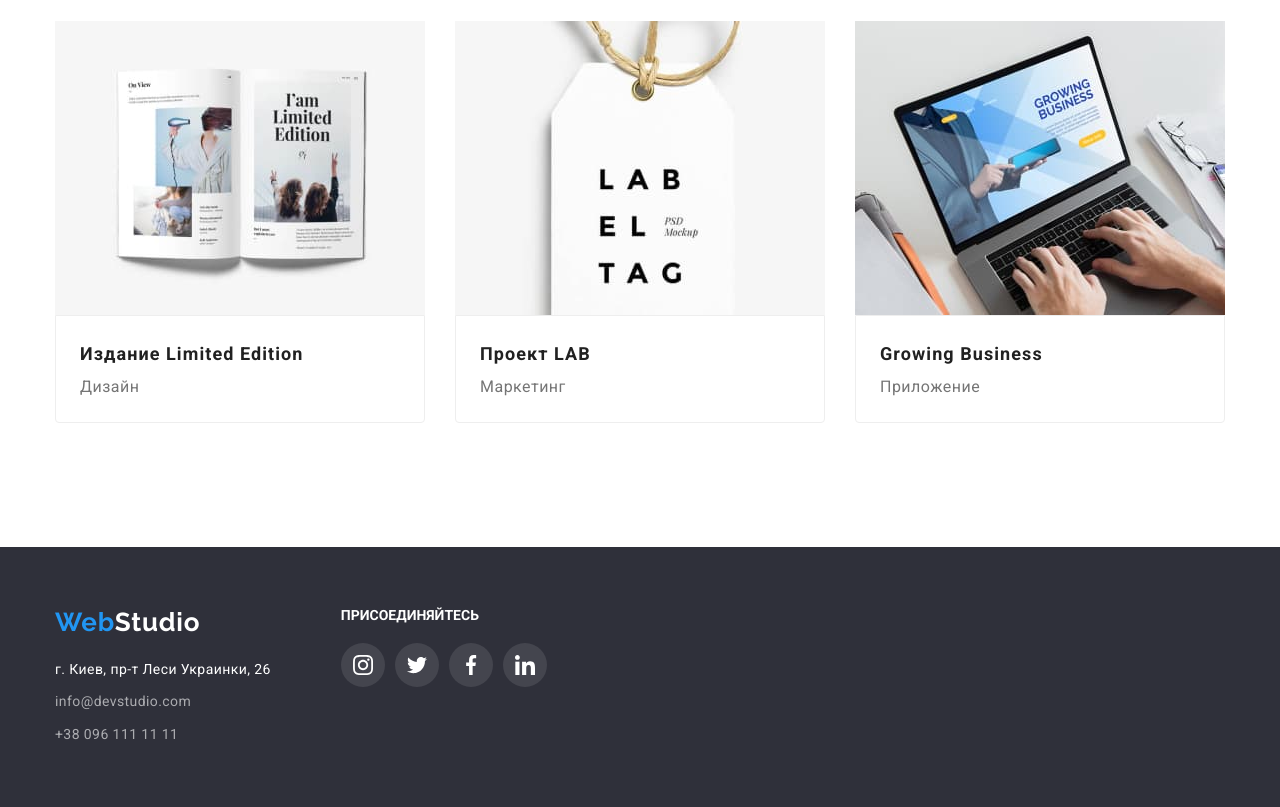
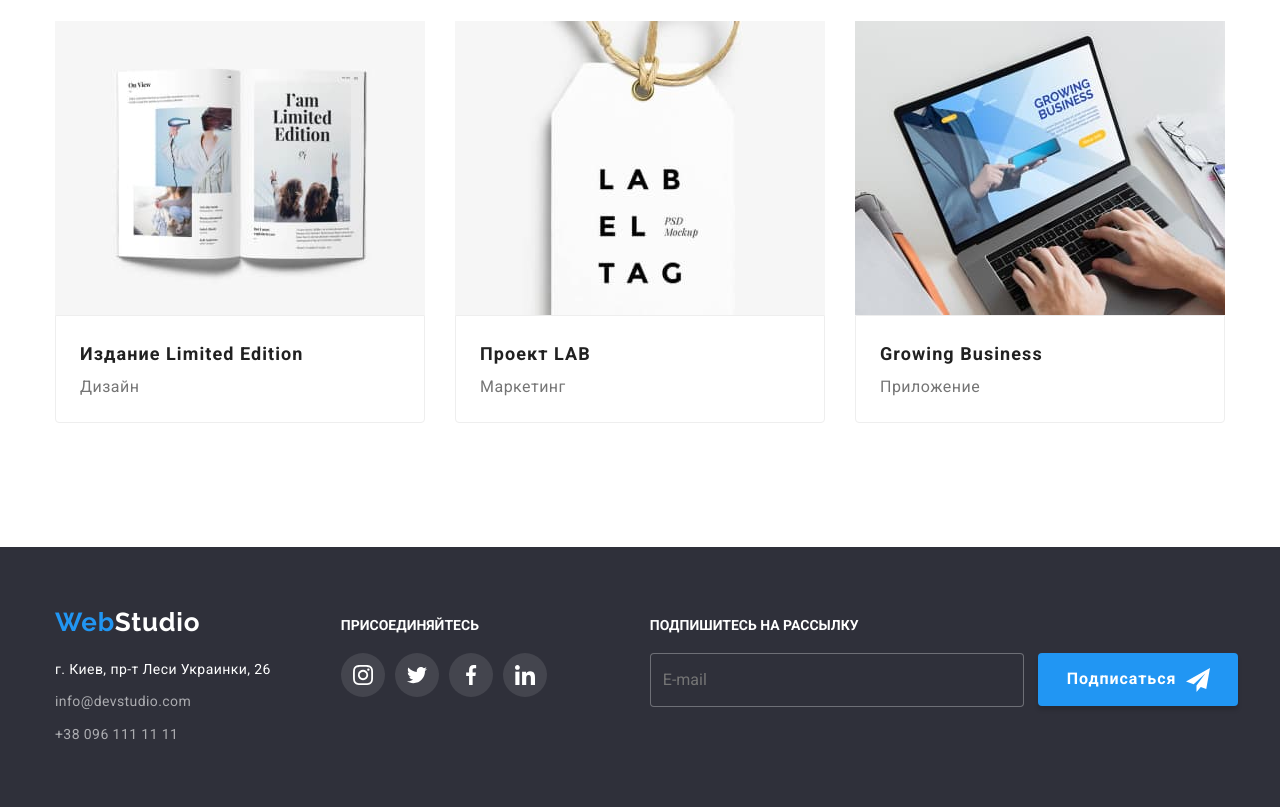
Before and after one commit to Vitalyaa/goit-markup-hw-07, a plain HTML site: page portfolio.html in a window 1280 px wide. Shown: the part 1106-1913 px from the top of the page. Drawn offline with nearby package versions, Linux system fonts and the light colour scheme.

Commit message:
добавление рассылки в футере

```diff
--- a/css/styles.css
+++ b/css/styles.css
@@ -10,10 +10,6 @@
 --secondary-font-text: 'Raleway', sans-serif;
 }
 
-/* * *::before,
-*::after {
-  box-sizing: inherit;
-} */
 
 ul,
 ol {
@@ -220,15 +216,21 @@ section {
     background-color: var(--background-color);
     font-weight: 700;
     font-size: 16px;
+    box-shadow: 0px 4px 4px rgb(0 0 0 0.15);
     line-height: 1.8;
     border: none;
-    box-shadow: 0px 4px 4px rgb(0 0 0 / 15%);
     border-radius: 4px;
     padding: 10px 32px;
     cursor: pointer;
     display: inline-block;
-    cursor: pointer;
+    transition: background-color 250ms cubic-bezier(0.4, 0, 0.2, 1), color 250ms cubic-bezier(0.4, 0, 0.2, 1), box-shadow 250ms cubic-bezier(0.4, 0, 0.2, 1);
 }
+
+.hero-btn:focus,
+.hero-btn:hover {
+    background-color: #188CE8;
+}
+
 
 .text-on-picture {
     font-family: var(--main-font-text);
@@ -660,6 +662,7 @@ section {
 
 .footer-socials {
     margin-left: 70px;
+    margin-top: 10px;
 }
 
 .socials-footer-title {
@@ -704,6 +707,63 @@ section {
 .socials-list:focus {
     background-color: var(--background-color);
     border-radius: 50%;
+}
+
+.footer-mail-telega {
+    margin-left: 93px;
+    margin-top: 10px;
+}
+
+.mailing-footer {
+    font-size: 14px;
+    font-weight: bold;
+    text-transform: uppercase;
+    margin-bottom: 20px;
+    color: var(--header-and-color-white);
+}
+
+.label-inline {
+    margin-right: 14px;
+    width: 358px;
+    height: 50px;
+    background-color: var(--hero-footer-background-color);
+    border: 1px solid rgba(255, 255, 255, 0.3);
+    border-radius: 4px;
+    padding-left: 12px;
+}
+
+.subscribe {
+    line-height: 1.8;
+    font-size: 16px;
+    width: 200px;
+    height: 53px;
+    padding: 10px 29px;
+    position: absolute;
+    background-color: var(--background-color);
+    border-radius: 4px;
+    color: var(--header-and-color-white);
+    border: 0;
+    cursor: pointer;
+    font-weight: bold;
+    display: flex;
+    display: inherit;
+    text-align: initial;
+    padding-left: 29px;
+    letter-spacing: 0.06em;
+    box-shadow: 0px 4px 4px rgba(0, 0, 0, 0.15);
+    transition: background-color 250ms cubic-bezier(0.4, 0, 0.2, 1), color 250ms cubic-bezier(0.4, 0, 0.2, 1), box-shadow 250ms cubic-bezier(0.4, 0, 0.2, 1);
+}
+
+.subscribe:hover,
+.subscribe:focus {
+    background-color: #188CE8;
+}
+
+.telega {
+margin-left: 10px;
+position: absolute;
+margin-left: 148px;
+margin-top: 15px;
 }
 
 /*==========FOOTER END========== */
@@ -867,6 +927,11 @@ section {
     background-repeat: 4;
     box-shadow: 0px 3px 1px rgb(0 0 0 / 10%), 0px 1px 2px rgb(0 0 0 / 8%), 0px 2px 2px rgb(0 0 0 / 12%);
     transition: background-color 250ms cubic-bezier(0.4, 0, 0.2, 1), color 250ms cubic-bezier(0.4, 0, 0.2, 1), box-shadow 250ms cubic-bezier(0.4, 0, 0.2, 1);
+}
+
+.button-portfolio-current:hover,
+.button-portfolio-current:focus {
+    background-color: #188CE8;
 }
 
 
--- a/portfolio.html
+++ b/portfolio.html
@@ -270,6 +270,20 @@
                     </li>
                 </ul>
             </div>
+            <div class="footer-mail-telega">
+                <p class="mailing-footer">Подпишитесь на рассылку</p>
+                <form>
+                    <label class="label-email">
+                        <input type="text" class="label-inline" name="E-mail" placeholder="E-mail" required>
+                        <button type="submit" class="subscribe">Подписаться</button>
+                        <svg class="telega" width="24" height="24">
+                            <use href="./img/icons.svg#icon-icon-telega"></use>
+                        </svg>
+                        </input>
+                    </label>
+                </form>
+            </div>
+        </div>
         </div>
     </footer>
 </body>
```
Also changed, not shown: index.html (+8 -9 lines).
